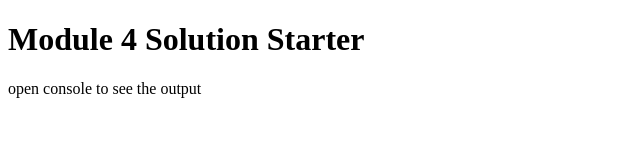
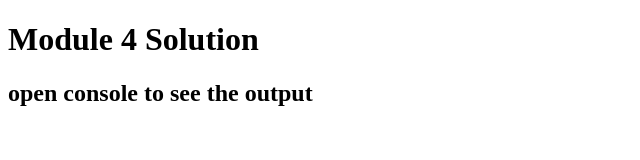
Before and after one commit to onionjio/Coursera, a plain HTML site: page module4-solution/index.html in a window 1280 px wide. Shown: the whole page, without its empty margins (0-640 px from the left). Drawn offline with Linux system fonts and the light colour scheme.

Commit message:
module4  second change

```diff
--- a/module4-solution/index.html
+++ b/module4-solution/index.html
@@ -10,7 +10,7 @@
   <script src="script.js"></script>
 </head>
 <body>
-  <h1>Module 4 Solution Starter</h1>
-  <p>open console to see the output</p>
+  <h1>Module 4 Solution </h1>
+  <h2>open console to see the output</h2>
 </body>
 </html>
```
